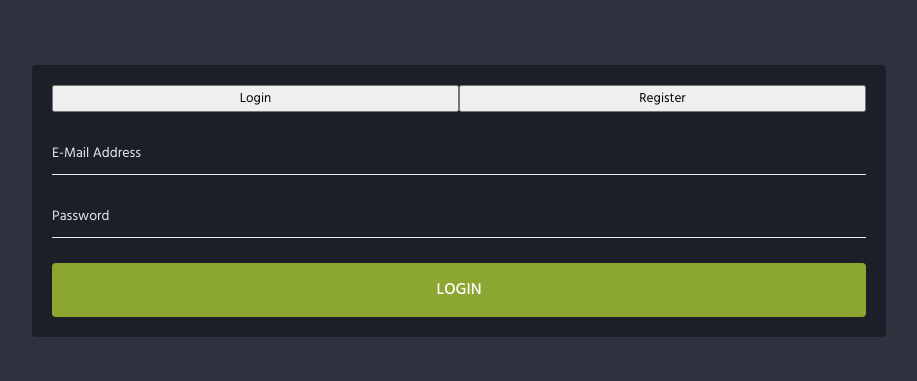
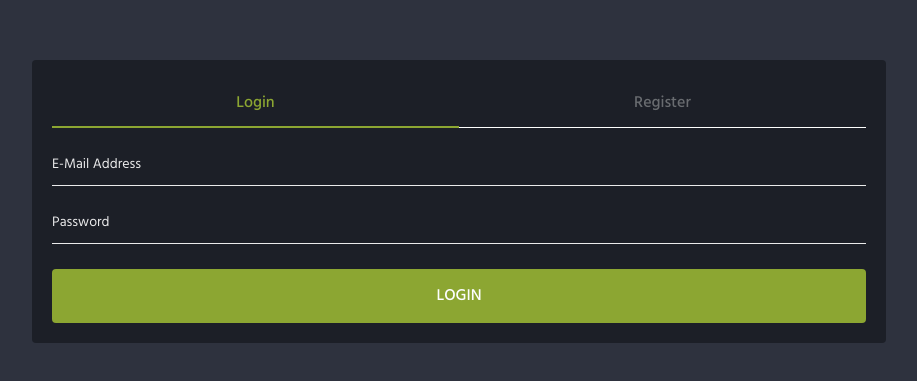
Before and after one commit to BurakCaglayan/basic-login-register-page-without-ui-library, a React (Create React App) app: page / in a window 1280 px wide. Shown: the part 199-580 px from the top of the page, without its empty margins (181-1098 px from the left). Built offline with nearby package versions, Linux system fonts and the light colour scheme.

Commit message:
Update Tabs component's buttons style

```diff
--- a/src/components/UI/tabs/Tabs.js
+++ b/src/components/UI/tabs/Tabs.js
@@ -1,16 +1,20 @@
-const Tabs = ({ setSelectedView }) => {
+const Tabs = ({ setSelectedView, selectedView }) => {
   return (
     <div className="tabs">
       <button
         type="button"
-        className="tabs__btn"
+        className={`tabs__button tabs__button__login${
+          selectedView === 1 ? "-active" : ""
+        }`}
         onClick={() => setSelectedView(1)}
       >
         Login
       </button>
       <button
         type="button"
-        className="tabs__btn"
+        className={`tabs__button tabs__button__register${
+          selectedView === 2 ? "-active" : ""
+        }`}
         onClick={() => setSelectedView(2)}
       >
         Register
--- a/src/pages/home/Home.js
+++ b/src/pages/home/Home.js
@@ -10,7 +10,9 @@ const Home = () => {
   return (
     <div className="home">
       <Card
-        header={<Tabs setSelectedView={setSelectedView} />}
+        header={
+          <Tabs setSelectedView={setSelectedView} selectedView={selectedView} />
+        }
         content={selectedView === 1 ? <Login /> : <Register />}
       />
     </div>
--- a/src/styles/components/_buttons.scss
+++ b/src/styles/components/_buttons.scss
@@ -13,6 +13,9 @@
   &:hover {
     background: #8da632d5;
   }
+  &:active{
+    opacity: 0.9;
+  }
 }
 
 .register__submit-button {
@@ -20,4 +23,7 @@
   &:hover {
     background: #e84361d5;
   }
+  &:active{
+    opacity: 0.9;
+  }
 }
--- a/src/styles/components/_formInput.scss
+++ b/src/styles/components/_formInput.scss
@@ -1,7 +1,7 @@
 .form__group {
   position: relative;
   padding: 15px 0 0;
-  margin-top: 10px;
+  margin-top: 5px;
   input {
     font-family: inherit;
     width: 100%;
--- a/src/styles/components/_tabs.scss
+++ b/src/styles/components/_tabs.scss
@@ -3,6 +3,39 @@
   flex-direction: row;
 }
 
-.tabs__btn {
+.tabs__button {
   flex: 1;
+  color: #696c70;
+  background: transparent;
+  border: none;
+  border-bottom: 1px solid #fdfefd;
+  padding: 10px 0;
+  font-size: 16px;
+  font-weight: 500;
+  cursor: pointer;
+  &:active {
+    opacity: 0.9;
+  }
+  &__login {
+    &:hover {
+      color: #8da632d5;
+      border-bottom: 1px solid #8da632d5;
+    }
+  }
+  &__register {
+    &:hover {
+      color: #e84361d5;
+      border-bottom: 1px solid #e84361d5;
+    }
+  }
 }
+
+.tabs__button__login-active {
+  color: #8ca632;
+  border-bottom: 2px solid #8ca632;
+}
+
+.tabs__button__register-active {
+  color: #e84362;
+  border-bottom: 2px solid #e84362;
+}
```
